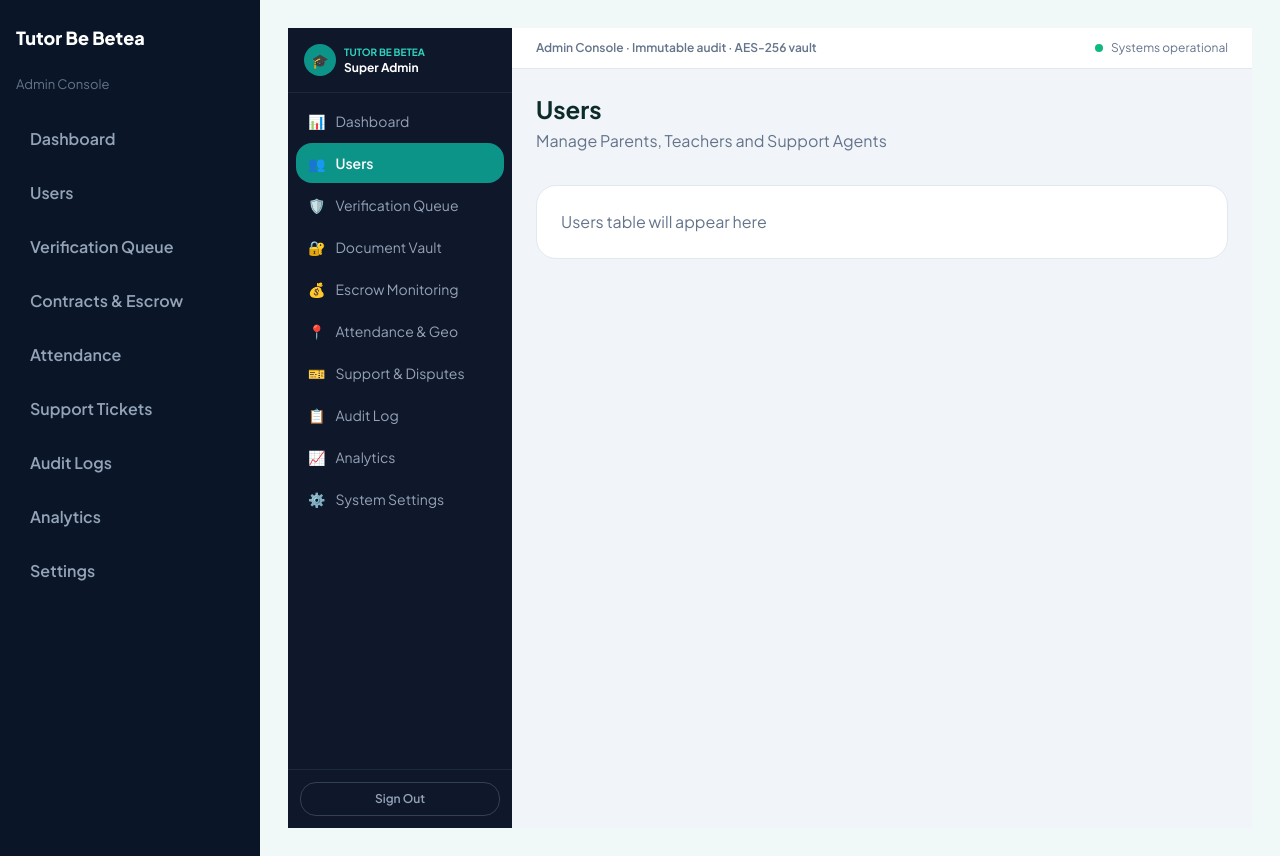
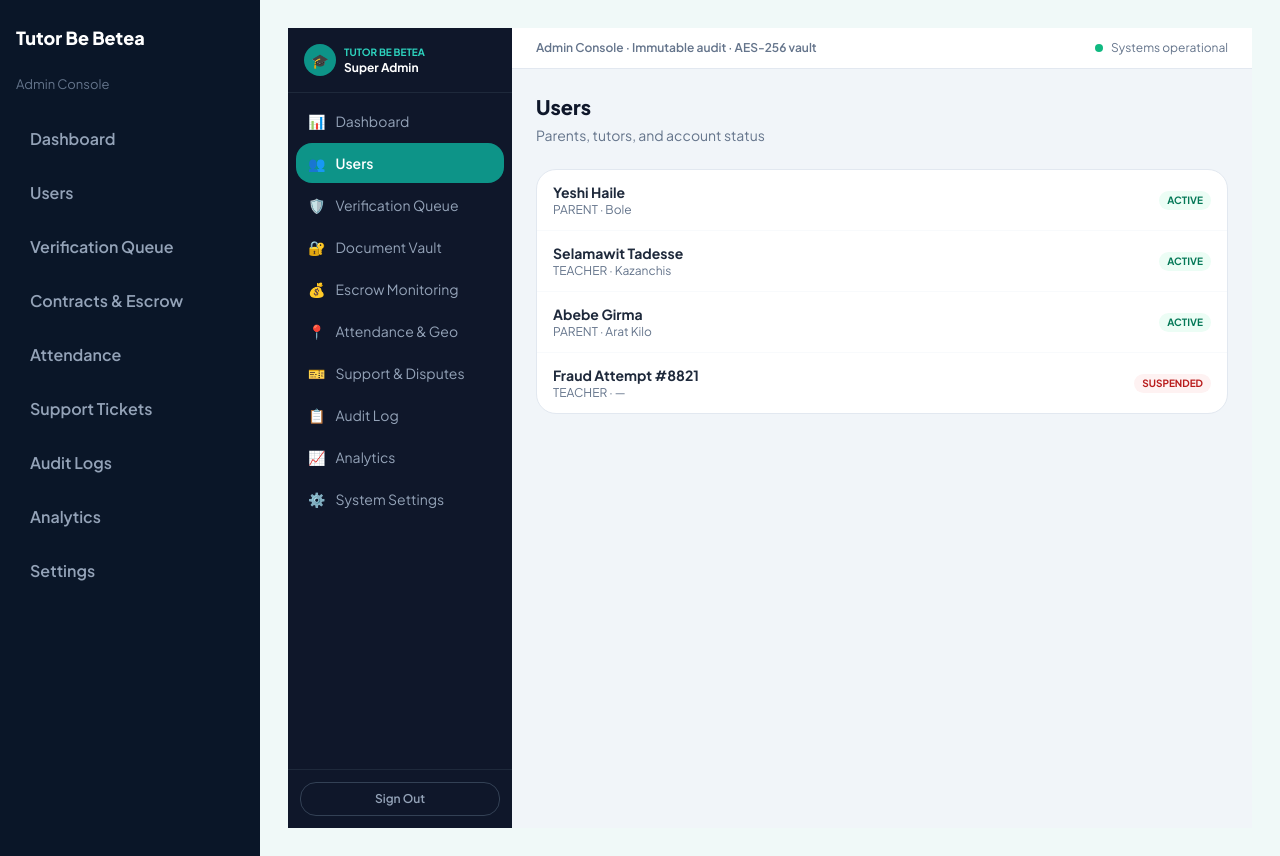
Before and after one commit to Zeordi/tutor-be-betea, a Next.js app in the folder apps/admin/: page /users in a window 1280 px wide. Built offline with nearby package versions, Linux system fonts and the light colour scheme.

Commit message:
Update page.tsx

```diff
--- a/apps/admin/app/(dashboard)/users/page.tsx
+++ b/apps/admin/app/(dashboard)/users/page.tsx
@@ -1,16 +1,39 @@
+import PageHeader from "@/components/PageHeader";
+
+const USERS = [
+  { name: "Yeshi Haile", role: "PARENT", status: "ACTIVE", city: "Bole" },
+  { name: "Selamawit Tadesse", role: "TEACHER", status: "ACTIVE", city: "Kazanchis" },
+  { name: "Abebe Girma", role: "PARENT", status: "ACTIVE", city: "Arat Kilo" },
+  { name: "Fraud Attempt #8821", role: "TEACHER", status: "SUSPENDED", city: "—" },
+];
+
 export default function UsersPage() {
   return (
-    <div>
-      <h1 className="text-2xl font-bold text-[var(--foreground)]">Users</h1>
-      <p className="mt-1 text-[var(--secondary)]">
-        Manage Parents, Teachers and Support Agents
-      </p>
-
-      <div className="mt-8 rounded-2xl border border-[var(--border)] bg-[var(--surface)] overflow-hidden">
-        <div className="p-6">
-          {/* TODO: Filters + Search + Users table */}
-          <p className="text-[var(--secondary)]">Users table will appear here</p>
-        </div>
+    <div className="space-y-6">
+      <PageHeader title="Users" subtitle="Parents, tutors, and account status" />
+      <div className="overflow-hidden rounded-2xl border border-slate-200 bg-white dark:border-slate-800 dark:bg-[#112240]">
+        {USERS.map((u) => (
+          <div
+            key={u.name}
+            className="flex flex-wrap items-center justify-between gap-3 border-b border-slate-50 px-4 py-3 last:border-0 dark:border-slate-800/60"
+          >
+            <div>
+              <p className="text-sm font-bold text-slate-800 dark:text-white">{u.name}</p>
+              <p className="text-xs text-slate-500">
+                {u.role} · {u.city}
+              </p>
+            </div>
+            <span
+              className={`rounded-full px-2 py-0.5 text-[10px] font-bold ${
+                u.status === "ACTIVE"
+                  ? "bg-emerald-50 text-emerald-700 dark:bg-emerald-900/30"
+                  : "bg-red-50 text-red-700 dark:bg-red-900/30"
+              }`}
+            >
+              {u.status}
+            </span>
+          </div>
+        ))}
       </div>
     </div>
   );
```
